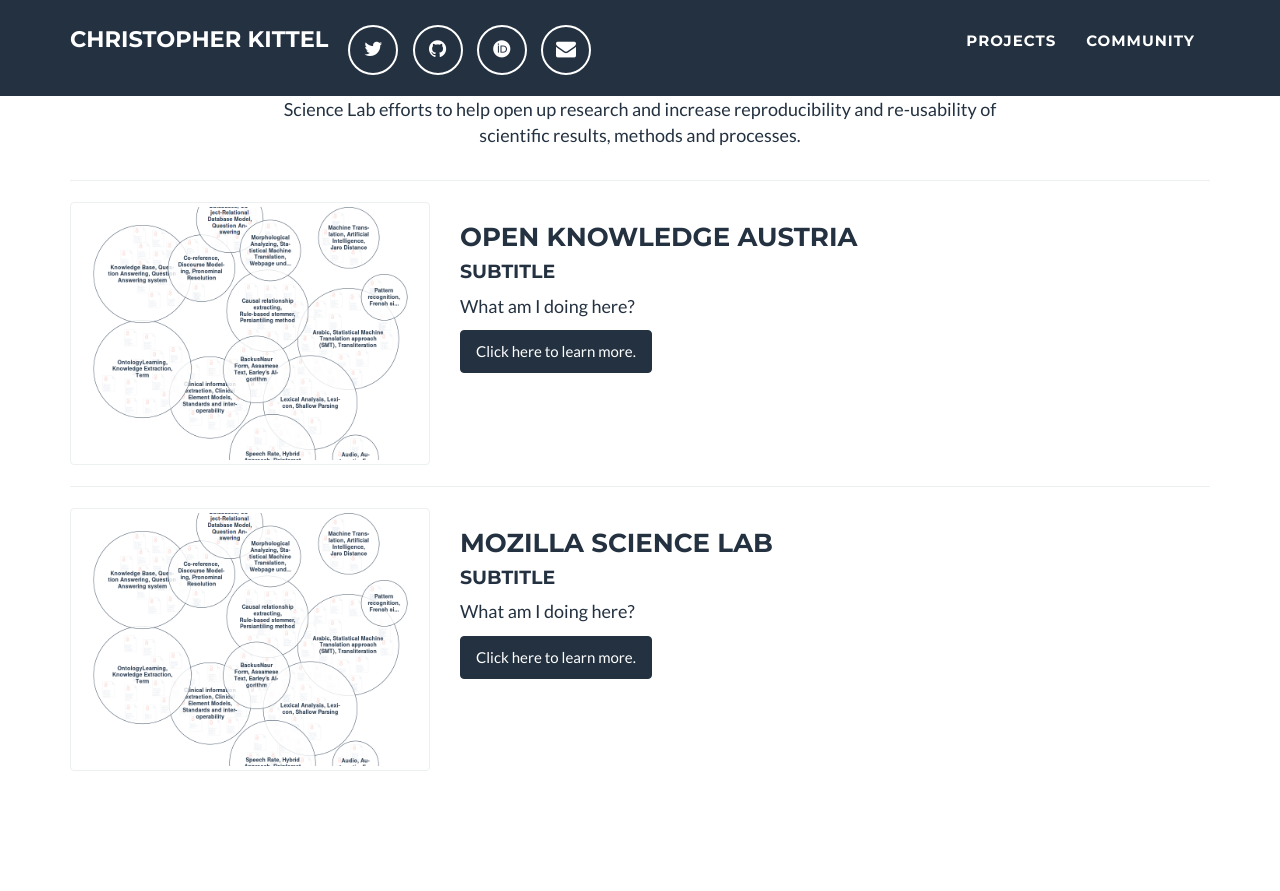
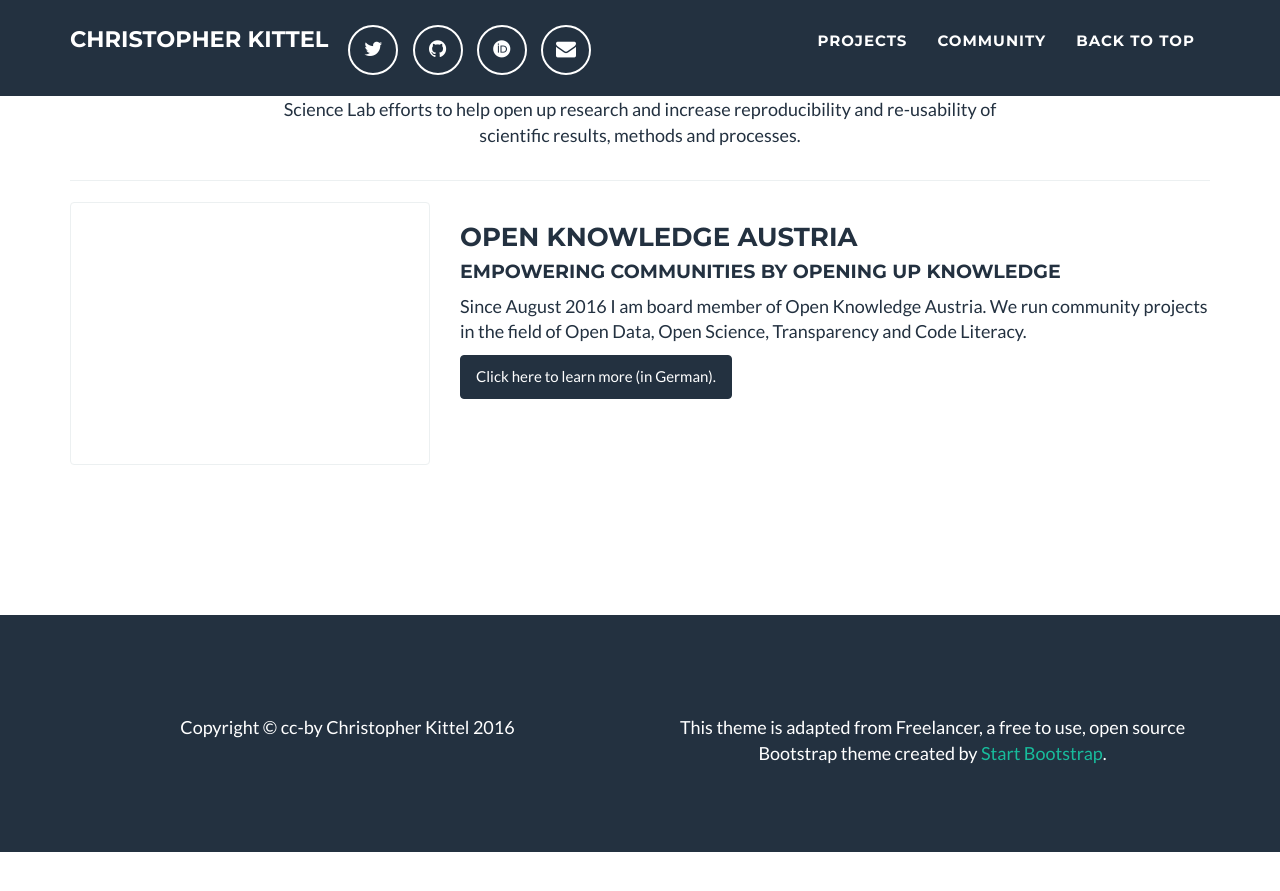
Before and after one commit to chreman/chreman.github.io, a Jekyll site: the page built from index.html, in a window 1280 px wide and 900 px high, scrolled down 1746 px. Shown: the top 891 px of the window. Built offline with Jekyll 4.4.1, drawn with Linux system fonts in a browser that asks for light colours; some web fonts are replaced; after the commit the page ends 2598 px from its top, so only the background shows below that.

Commit message:
almost done

```diff
--- a/_includes/community_grid.html
+++ b/_includes/community_grid.html
@@ -10,34 +10,19 @@
                     </div>
                 </div>
             </div>
+            <!-- /.row -->
             <hr>
-            <!-- /.row -->
             <div class="row">
                 <div class="col-md-4">
                   <a >
-                    <img id="1" data-toggle="modal" data-target="#OK" class="img-responsive img-thumbnail" src="img/projects/OKM.png" alt="Open Knowledge Maps">
+                    <img id="1" data-toggle="modal" data-target="#OK" class="img-responsive img-thumbnail" src="img/projects/placeholder.png" alt="Open Knowledge">
                   </a>
                 </div>
                 <div class="col-md-8">
                     <h3>Open Knowledge Austria</h3>
-                    <h4>subtitle</h4>
-                    <p>What am I doing here?</p>
-                    <a class="btn btn-primary" target="_blank" href="http://contentmine.co/">Click here to learn more.</a>
-                </div>
-            </div>
-            <hr>
-            <!-- /.row -->
-            <div class="row">
-                <div class="col-md-4">
-                  <a >
-                    <img id="1" data-toggle="modal" data-target="#OK" class="img-responsive img-thumbnail" src="img/projects/OKM.png" alt="Open Knowledge Maps">
-                  </a>
-                </div>
-                <div class="col-md-8">
-                    <h3>Mozilla Science Lab</h3>
-                    <h4>subtitle</h4>
-                    <p>What am I doing here?</p>
-                    <a class="btn btn-primary" target="_blank" href="http://contentmine.co/">Click here to learn more.</a>
+                    <h4>Empowering communities by opening up knowledge</h4>
+                    <p>Since August 2016 I am board member of Open Knowledge Austria. We run community projects in the field of Open Data, Open Science, Transparency and Code Literacy.</p>
+                    <a class="btn btn-primary" target="_blank" href="http://okfn.at/">Click here to learn more (in German).</a>
                 </div>
             </div>
         </div>
--- a/_includes/image_modals.html
+++ b/_includes/image_modals.html
@@ -38,3 +38,16 @@
                 </div>
             </div>
         </div>
+
+        <div id="OK" class="modal fade" role="dialog">
+            <div class="modal-dialog modal-lg">
+                <div class="modal-content">
+                    <div class="modal-body">
+                        <img class="img-responsive" src="img/projects/placeholder.png" />
+                    </div>
+                    <div class="modal-footer">
+                        <button type="button" class="btn btn-default" data-dismiss="modal">Close</button>
+                    </div>
+                </div>
+            </div>
+        </div>
--- a/_includes/nav.html
+++ b/_includes/nav.html
@@ -14,9 +14,6 @@
             <!-- Collect the nav links, forms, and other content for toggling -->
             <div class="collapse navbar-collapse" id="bs-example-navbar-collapse-1">
                 <ul class="nav navbar-nav navbar-right">
-                    <li class="hidden">
-                        <a href="#page-top"></a>
-                    </li>
                     <!-- <li class="page-scroll">
                         <a href="#about">About</a>
                     </li> -->
@@ -29,6 +26,9 @@
                     <!-- <li class="page-scroll">
                         <a href="#contact">Contact</a>
                     </li> -->
+                    <li class="page-scroll">
+                        <a href="#page-top">Back to Top</a>
+                    </li>
                 </ul>
                 <ul class="list-inline">
                     {% for network in site.social %}
--- a/_includes/projects_grid.html
+++ b/_includes/projects_grid.html
@@ -10,8 +10,8 @@
                       </div>
                 </div>
             </div>
+            <!-- /.row -->
             <hr>
-            <!-- /.row -->
             <div class="row">
                 <div class="col-md-4">
                   <a >
@@ -26,8 +26,8 @@
                     <a class="btn btn-primary" target="_blank" href="http://openknowledgemaps.org/index.php">Try it out!</a>
                 </div>
             </div>
+            <!-- /.row -->
             <hr>
-            <!-- /.row -->
             <div class="row">
                 <div class="col-md-4">
                   <a >
@@ -41,8 +41,8 @@
                     <a class="btn btn-primary" target="_blank" href="https://dlina.github.io/">Click here to learn more.</a>
                 </div>
             </div>
+            <!-- /.row -->
             <hr>
-            <!-- /.row -->
             <div class="row">
                 <div class="col-md-4">
                   <a >
```
Also changed, not shown: img/projects/placeholder.png (added).
